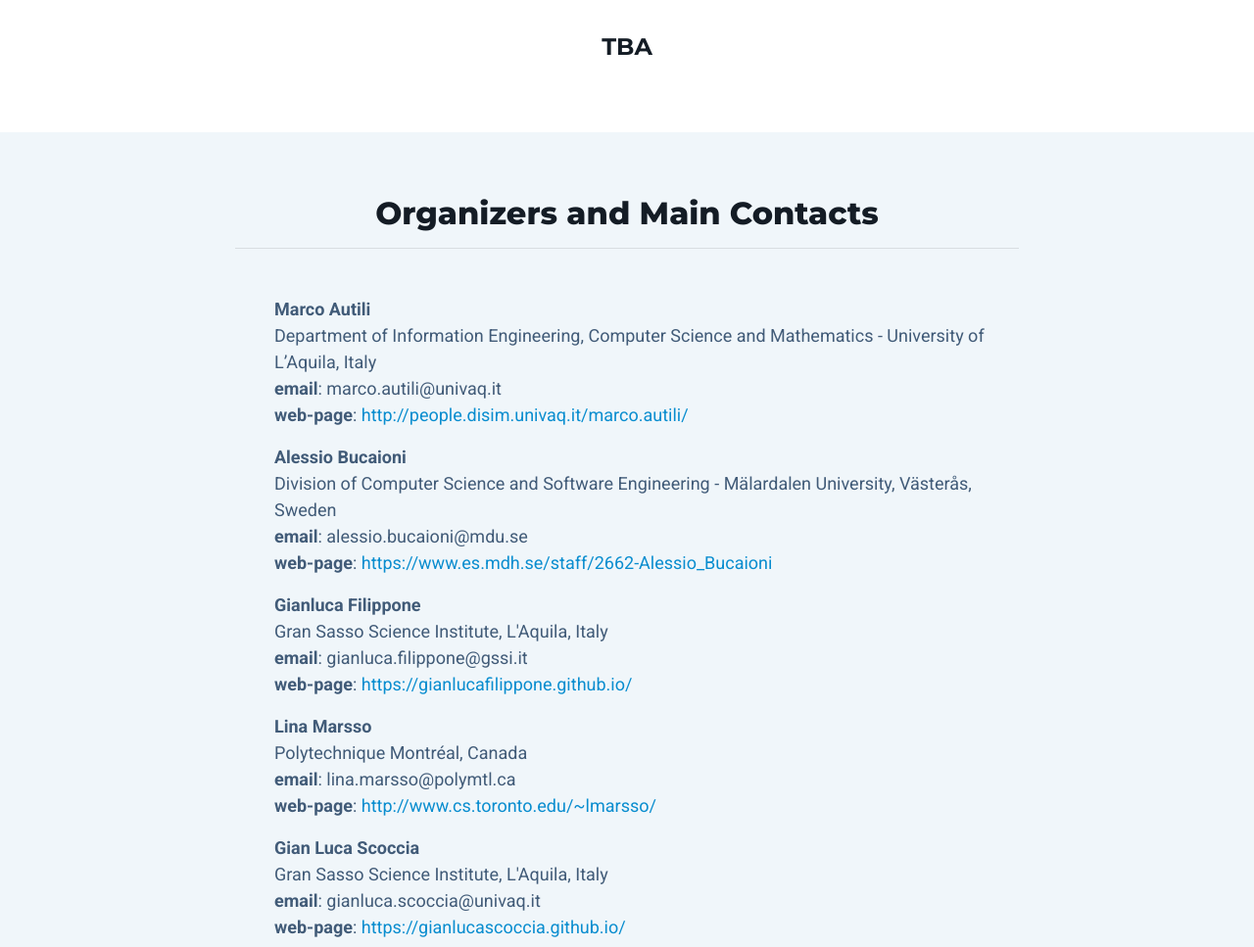
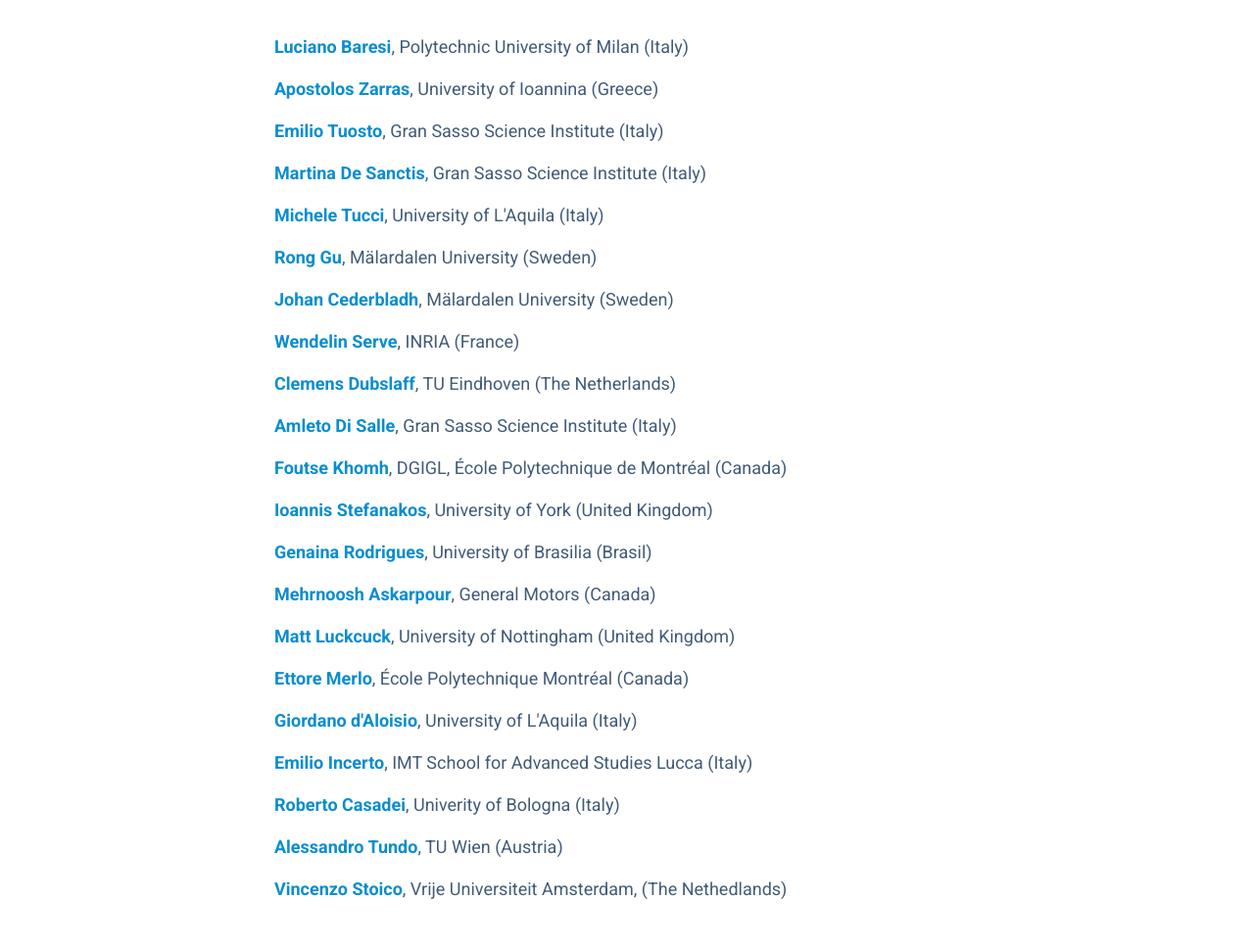
Before and after one commit to asyde-series/asyde2025, a plain HTML site: page index.html in a window 1280 px wide. Shown: the part 4360-5327 px from the top of the page at 98% size. Drawn offline with Linux system fonts and the light colour scheme.

Commit message:
Adding PC Members

```diff
--- a/index.html
+++ b/index.html
@@ -223,7 +223,32 @@
 		<section id="schedule-section" class="schedule-section section">
 			<h3 class="section-heading text-center mb-5">Program</h3>
 			<div class="section-intro text-center single-col-max mx-auto mb-5"><hr/></div>
-			<h4 class="text-center mb-6">TBA</h4>
+			<div class="section-intro single-col-max mx-auto mb-3">
+				<p class="text-justify">
+					<ul><strong><a href="https://baresi.faculty.polimi.it/" target="_blank">Luciano Baresi</a></strong>, Polytechnic University of Milan (Italy)</ul>
+					<ul><strong><a href="https://www.cs.uoi.gr/~zarras/" target="_blank">Apostolos Zarras</a></strong>, University of Ioannina (Greece)</ul>
+					<ul><strong><a href="https://cs.gssi.it/emilio.tuosto/" target="_blank">Emilio Tuosto</a></strong>, Gran Sasso Science Institute (Italy)</ul>
+					<ul><strong><a href="https://martinadesanctis.bitbucket.io/index.html" target="_blank">Martina De Sanctis</a></strong>, Gran Sasso Science Institute (Italy)</ul>
+					<ul><strong><a href="https://www.disim.univaq.it/MicheleTucci" target="_blank">Michele Tucci</a></strong>, University of L'Aquila (Italy)</ul>
+					<ul><strong><a href="https://sites.google.com/view/ronggu/home" target="_blank">Rong Gu</a></strong>, M&auml;lardalen University (Sweden)</ul>
+					<ul><strong><a href="https://www.es.mdu.se/staff/4758-Johan_Cederbladh" target="_blank">Johan Cederbladh</a></strong>, M&auml;lardalen University (Sweden)</ul>
+					<ul><strong><a href="https://convecs.inria.fr/people/Wendelin.Serwe/" target="_blank">Wendelin Serve</a></strong>, INRIA (France)</ul>
+					<ul><strong><a href="http://clemensdubslaff.de" target="_blank">Clemens Dubslaff</a></strong>, TU Eindhoven (The Netherlands)</ul>
+					<ul><strong><a href="https://amletodisalle.github.io" target="_blank">Amleto Di Salle</a></strong>, Gran Sasso Science Institute (Italy)</ul>
+					<ul><strong><a href="http://www.khomh.net" target="_blank">Foutse Khomh</a></strong>, DGIGL, École Polytechnique de Montréal  (Canada)</ul>
+					<ul><strong><a href="https://www.cs.york.ac.uk/people/?group=enterprise&username=ioanniss" target="_blank">Ioannis Stefanakos</a></strong>, University of York (United Kingdom)</ul>
+					<ul><strong><a href="https://genaina.github.io" target="_blank">Genaina Rodrigues</a></strong>, University of Brasilia (Brasil)</ul>
+					<ul><strong><a href="http://askarpour.github.io" target="_blank">Mehrnoosh Askarpour</a></strong>, General Motors (Canada)</ul>
+					<ul><strong><a href="https://mluckcuck.github.io" target="_blank">Matt Luckcuck</a></strong>, University of Nottingham (United Kingdom)</ul>
+					<ul><strong><a href="https://www.polymtl.ca/expertises/en/merlo-ettore" target="_blank">Ettore Merlo</a></strong>, École Polytechnique Montréal (Canada)</ul>
+					<ul><strong><a href="https://giordanodaloisio.github.io" target="_blank">Giordano d'Aloisio</a></strong>, University of L'Aquila (Italy)</ul>
+					<ul><strong><a href="https://www.imtlucca.it/en/emilio.incerto" target="_blank">Emilio Incerto</a></strong>, IMT School for Advanced Studies Lucca (Italy)</ul>
+					<ul><strong><a href="https://robertocasadei.github.io" target="_blank">Roberto Casadei</a></strong>, Univerity of Bologna (Italy)</ul>
+					<ul><strong><a href="https://alessandrotundo.me" target="_blank">Alessandro Tundo</a></strong>, TU Wien (Austria)</ul>
+					<ul><strong><a href="https://vstoico.vercel.app" target="_blank">Vincenzo Stoico</a></strong>, Vrije Universiteit Amsterdam, (The Nethedlands)</ul>
+				<br/>
+				</p>
+			</div>
 		</section><!--//schedule-section-->
 
 		<section id="organizing-section" class="about-section section theme-bg-light">
```
